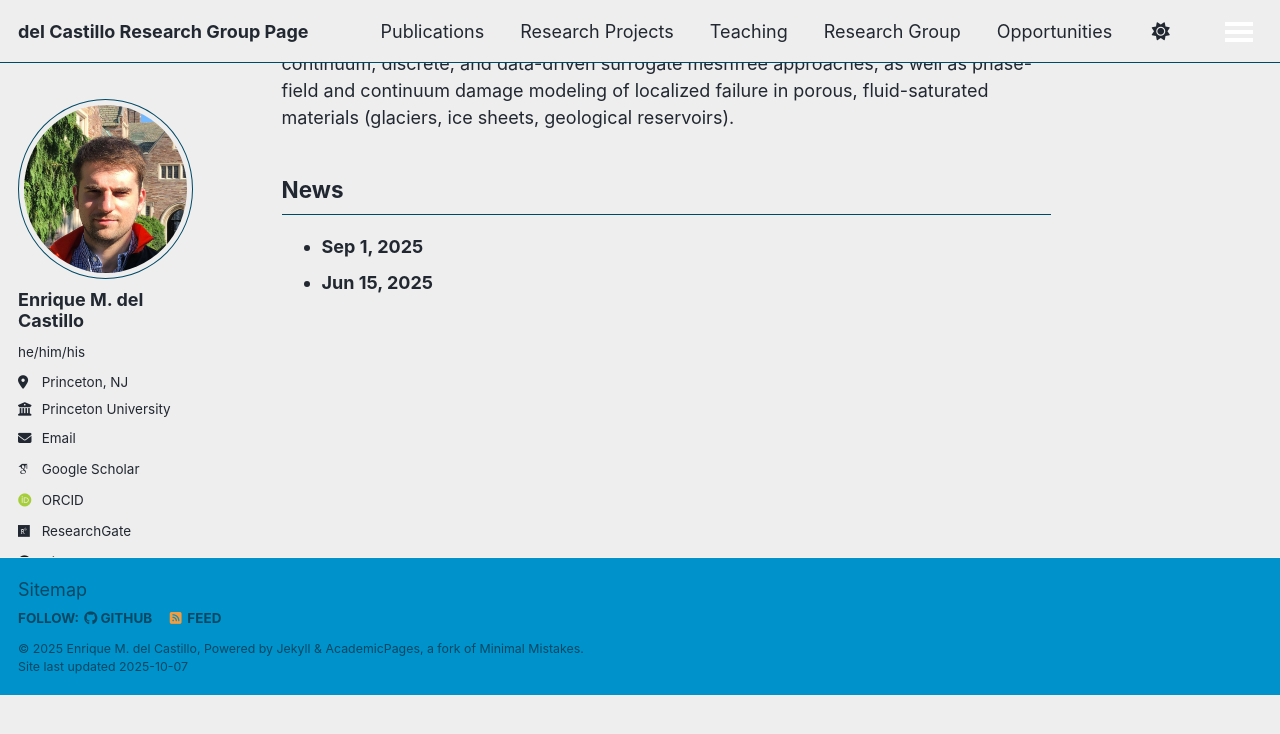
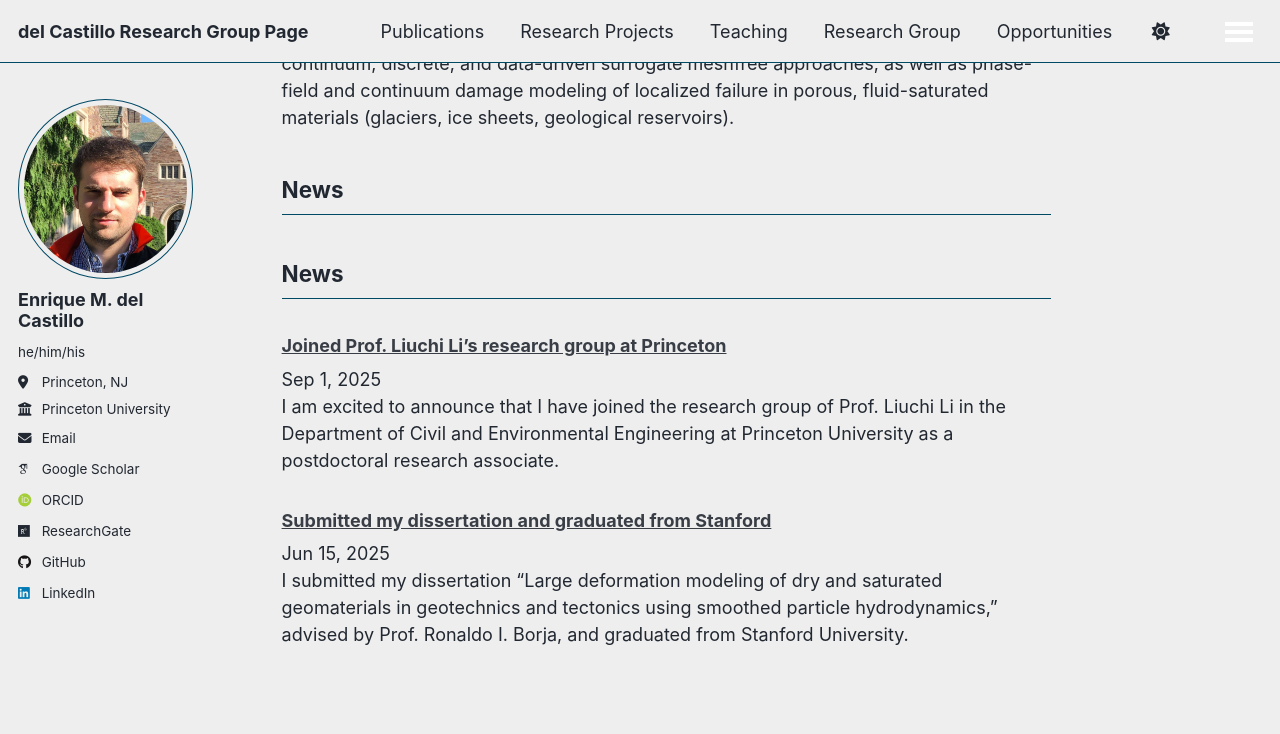
Before and after one commit to emdc19/emdcwebsite, a Jekyll site: the page built from _pages/about.md, in a window 1280 px wide and 900 px high, scrolled down 1529 px. Shown: the top 734 px of the window. Built offline with Jekyll 4.4.1, drawn with Linux system fonts in a browser that asks for light colours; some web fonts are replaced; a script that is not in the unit is left out; before the commit the page ends 2224 px from its top, so only the background shows below that.

Commit message:
Update about.md

```diff
--- a/_pages/about.md
+++ b/_pages/about.md
@@ -24,10 +24,12 @@ I envision my future research group employing a wide palette of computational to
 
 ## News
 
-<ul class="news-list">
-  {% for item in site.data.news %}
-  <li>
-    <strong>{{ item.date }}</strong> {{ item.text }}
-  </li>
-  {% endfor %}
-</ul>
+## News
+
+{% for item in site.data.news %}
+<div class="news-item">
+  <h3 class="news-title"><a href="{{ item.url }}">{{ item.title }}</a></h3>
+  <div class="news-date">{{ item.date }}</div>
+  <p class="news-body">{{ item.body }}</p>
+</div>
+{% endfor %}
```
